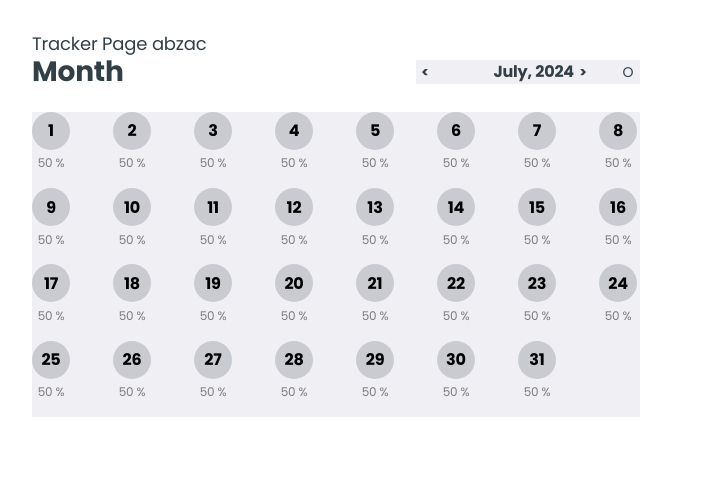
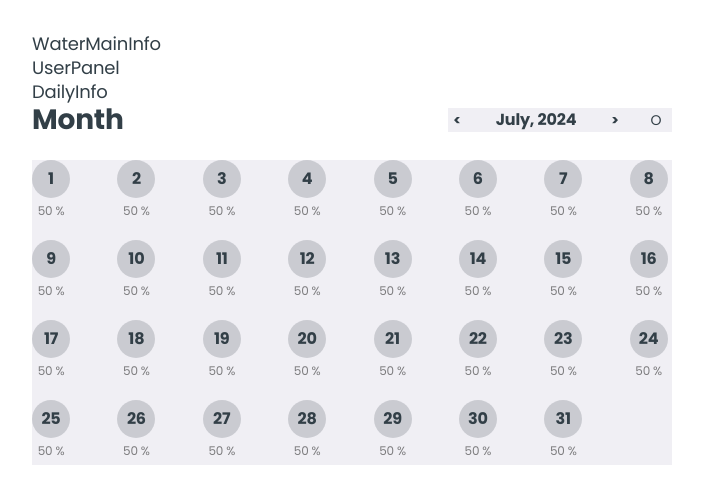
Before and after one commit to Vanlsh/project-AquaTrack-front, a React (Vite) app: page /tracker in a window 1280 px wide. Shown: the top 504 px of the page, without its empty margins (256-959 px from the left). Built offline with nearby package versions, Linux system fonts and the light colour scheme.

Commit message:
ready to pull

```diff
--- a/src/components/Calendar/Calendar.jsx
+++ b/src/components/Calendar/Calendar.jsx
@@ -1,10 +1,10 @@
 import { useState } from 'react';
-import { CalendarItem } from '../CalendarItem/CalendarItem.jsx';
+import CalendarItem from '../CalendarItem/CalendarItem.jsx';
 
 import { months } from '../../constants';
 import css from './Calendar.module.css';
 
-export const Calendar = ({ month, year }) => {
+const Calendar = ({ month, year }) => {
 	const [selectedIndex, setSelectedIndex] = useState(null);
 
 	const handleClick = (index) => {
@@ -44,3 +44,5 @@ export const Calendar = ({ month, year }) => {
 		</div>
 	);
 };
+
+export default Calendar;
--- a/src/components/Calendar/Calendar.module.css
+++ b/src/components/Calendar/Calendar.module.css
@@ -1,55 +1,41 @@
+@import '../../styles/variables.css';
+
 .container {
-	width: 608px;
-	height: 305px;
+	width: 303px;
+	min-height: 100px;
+
 	display: grid;
-	grid-template-columns: repeat(8, 81px);
+	grid-template-columns: repeat(7, 28px);
+	row-gap: 20px;
+	column-gap: 18px;
 
-	grid-column: 43px;
-	grid-row: 15px;
-
-	/* grid-auto-rows: 80px;
-	grid-auto-columns: 300px; */
-	background-color: #f0eff4;
+	background-color: var(--color-main-bg);
 }
 
-.day {
-	width: 38px;
-	height: 65px;
+@media screen and (min-width: 768px) {
+	.container {
+		width: 640px;
+		min-height: 100px;
+
+		display: grid;
+		grid-template-columns: repeat(8, calc((100% - 301px) / 8));
+		row-gap: 15px;
+		column-gap: 43px;
+
+		background-color: var(--color-main-bg);
+	}
 }
 
-.date {
-	display: flex;
-	justify-content: center;
-	align-items: center;
+@media screen and (min-width: 1440px) {
+	.container {
+		width: 608px;
+		height: 305px;
 
-	height: 38px;
-	width: 38px;
+		display: grid;
+		grid-template-columns: repeat(8, calc((100% - 301px) / 8));
+		row-gap: 15px;
+		column-gap: 43px;
 
-	font-size: 16px;
-	font-weight: bold;
-	color: black;
-	background-color: #ffffff;
-
-	border-radius: 50%;
-
-	cursor: pointer;
+		background-color: var(--color-main-bg);
+	}
 }
-.perc {
-	display: flex;
-	justify-content: center;
-	align-items: center;
-
-	width: 38px;
-	height: 27px;
-	font-size: 12px;
-	color: #2f2f2f99;
-}
-
-.perc_filled {
-	background-color: rgba(50, 63, 71, 0.2);
-}
-
-/* .active {
-	color: #9be1a0;
-	background-color: #323f47;
-} */
--- a/src/components/CalendarItem/CalendarItem.module.css
+++ b/src/components/CalendarItem/CalendarItem.module.css
@@ -1,17 +1,94 @@
-.container {
-	width: 608px;
-	height: 305px;
-	display: grid;
-	grid-template-columns: repeat(8, 81px);
+@import '../../styles/variables.css';
 
-	grid-column: 43px;
-	grid-row: 15px;
-
-	/* grid-auto-rows: 80px;
-	grid-auto-columns: 300px; */
-	background-color: #f0eff4;
+.day {
+	width: 28px;
+	height: 44px;
 }
 
+.date {
+	display: flex;
+	justify-content: center;
+	align-items: center;
+
+	width: 28px;
+	height: 28px;
+
+	font-size: 14px;
+	font-weight: bold;
+	color: var(--color-font-main);
+	background-color: var(--white);
+
+	border-radius: 50%;
+
+	cursor: pointer;
+}
+
+.perc {
+	display: flex;
+	justify-content: center;
+	align-items: center;
+
+	width: 28px;
+	height: 16px;
+	font-size: 10px;
+	color: #2f2f2f99;
+}
+
+.perc_filled {
+	background-color: rgba(50, 63, 71, 0.2);
+}
+
+.active {
+	color: var(--color-second-bg);
+	background-color: var(--color-font-main);
+}
+
+@media screen and (min-width: 768px) {
+	.day {
+		width: 38px;
+		height: 65px;
+	}
+
+	.date {
+		display: flex;
+		justify-content: center;
+		align-items: center;
+
+		height: 38px;
+		width: 38px;
+
+		font-size: 16px;
+		font-weight: bold;
+		color: var(--color-font-main);
+		background-color: var(--white);
+
+		border-radius: 50%;
+
+		cursor: pointer;
+	}
+
+	.perc {
+		display: flex;
+		justify-content: center;
+		align-items: center;
+
+		width: 38px;
+		height: 27px;
+		font-size: 12px;
+		color: #2f2f2f99;
+	}
+
+	.perc_filled {
+		background-color: rgba(50, 63, 71, 0.2);
+	}
+
+	.active {
+		color: #9be1a0;
+		background-color: #323f47;
+	}
+}
+
+@media screen and (min-width: 1440px) {
 	.day {
 		width: 38px;
 		height: 65px;
@@ -53,3 +130,4 @@
 		color: #9be1a0;
 		background-color: #323f47;
 	}
+}
--- a/src/components/CalendarPagination/CalendarPagination.jsx
+++ b/src/components/CalendarPagination/CalendarPagination.jsx
@@ -1,7 +1,7 @@
 import { months } from '../../constants';
 import css from './CalendarPagination.module.css';
 
-export const CalendarPagination = ({ month, year, setMonth, setYear }) => {
+const CalendarPagination = ({ month, year, setMonth, setYear }) => {
 	const selectedMonth = Object.keys(months)[month];
 
 	const Title = ({ title, styles }) => {
@@ -53,3 +53,5 @@ export const CalendarPagination = ({ month, year, setMonth, setYear }) => {
 		</div>
 	);
 };
+
+export default CalendarPagination;
--- a/src/components/CalendarPagination/CalendarPagination.module.css
+++ b/src/components/CalendarPagination/CalendarPagination.module.css
@@ -1,3 +1,123 @@
+@import '../../styles/variables.css';
+
+.calendar_title {
+	display: flex;
+	align-items: center;
+	width: 303px;
+	height: 24px;
+	margin-bottom: 24px;
+	padding-right: 0;
+}
+
+.month {
+	color: var(--color-font-main);
+	font-size: 20px;
+	font-weight: bold;
+}
+
+.btn {
+	width: 18px;
+	height: 18px;
+	display: inline-flex;
+	align-items: center;
+	justify-content: center;
+	background-color: var(--color-main-bg);
+	font-size: 14;
+	font-weight: bold;
+	color: var(--color-font-main);
+	border: none;
+	cursor: pointer;
+}
+
+.month_ind {
+	display: flex;
+	align-items: center;
+	background-color: var(--color-main-bg);
+	width: 194px;
+	height: 18px;
+	padding: 3px 0 3px 0;
+
+	font-size: 14px;
+	margin-left: auto;
+}
+
+.month_year {
+	width: 126px;
+	text-align: center;
+	font-size: 14px;
+	font-weight: bold;
+}
+
+.statistic_btn {
+	display: flex;
+	align-items: center;
+	justify-content: center;
+	width: 20px;
+	height: 20px;
+	margin-left: 16px;
+	cursor: pointer;
+}
+
+@media screen and (min-width: 768px) {
+	.calendar_title {
+		display: flex;
+		align-items: center;
+		width: 640px;
+		height: 32px;
+		margin-bottom: 24px;
+		padding-right: 0;
+	}
+
+	.month {
+		font-size: 28px;
+		font-weight: bold;
+	}
+
+	.btn {
+		width: 18px;
+		height: 18px;
+		display: inline-flex;
+		align-items: center;
+		justify-content: center;
+		background-color: var(--color-main-bg);
+		font-size: 16;
+		font-weight: bold;
+		color: var(--color-font-main);
+		border: none;
+		cursor: pointer;
+	}
+
+	.month_ind {
+		display: flex;
+		align-items: center;
+		background-color: var(--color-main-bg);
+		width: 224px;
+		height: 24px;
+		padding: 3px 0 3px 0;
+
+		font-size: 14px;
+		margin-left: auto;
+	}
+
+	.month_year {
+		width: 140px;
+		text-align: center;
+		font-size: 16px;
+		font-weight: bold;
+	}
+
+	.statistic_btn {
+		display: flex;
+		align-items: center;
+		justify-content: center;
+		width: 24px;
+		height: 24px;
+		margin-left: 20px;
+		cursor: pointer;
+	}
+}
+
+@media screen and (min-width: 1440px) {
 	.calendar_title {
 		display: flex;
 		align-items: center;
@@ -40,7 +160,7 @@
 
 	.month_year {
 		width: 140px;
-	text-align: end;
+		text-align: center;
 		font-size: 16px;
 		font-weight: bold;
 	}
@@ -54,3 +174,4 @@
 		margin-left: 24px;
 		cursor: pointer;
 	}
+}
--- a/src/components/DailyInfo/DailyInfo.jsx
+++ b/src/components/DailyInfo/DailyInfo.jsx
@@ -2,4 +2,4 @@ export const DailyInfo = () => {
 	return <div>DailyInfo</div>;
 };
 
-// export default DailyInfo;
+export default DailyInfo;
--- a/src/components/UserPanel/UserPanel.jsx
+++ b/src/components/UserPanel/UserPanel.jsx
@@ -1,5 +1,5 @@
-export const UserPanel = () => {
+const UserPanel = () => {
 	return <div>UserPanel</div>;
 };
 
-// export default UserPanel;
+export default UserPanel;
--- a/src/components/WaterDetailedInfo/WaterDetailedInfo.jsx
+++ b/src/components/WaterDetailedInfo/WaterDetailedInfo.jsx
@@ -1,15 +1,15 @@
-// import { UserPanel } from '../UserPanel/UserPanel.jsx';
-// import { DailyInfo } from '../DailyInfo/DailyInfo.jsx';
-import { MonthInfo } from '../MonthInfo/MonthInfo.jsx';
+import UserPanel from '../UserPanel/UserPanel.jsx';
+import DailyInfo from '../DailyInfo/DailyInfo.jsx';
+import MonthInfo from '../MonthInfo/MonthInfo.jsx';
 
-export const WaterDetailedInfo = () => {
+const WaterDetailedInfo = () => {
 	return (
 		<div>
-			{/* <UserPanel /> */}
-			{/* <DailyInfo /> */}
+			<UserPanel />
+			<DailyInfo />
 			<MonthInfo />
 		</div>
 	);
 };
 
-// export default WaterDetailedInfo;
+export default WaterDetailedInfo;
--- a/src/components/WaterMainInfo/WaterMainInfo.jsx
+++ b/src/components/WaterMainInfo/WaterMainInfo.jsx
@@ -1,5 +1,5 @@
-export const WaterMainInfo = () => {
+const WaterMainInfo = () => {
 	return <div>WaterMainInfo</div>;
 };
 
-// export default WaterMainInfo;
+export default WaterMainInfo;
--- a/src/pages/TrackerPage/TrackerPage.jsx
+++ b/src/pages/TrackerPage/TrackerPage.jsx
@@ -1,11 +1,10 @@
-// import { WaterMainInfo } from '../../components/WaterMainInfo/WaterMainInfo.jsx';
-import { WaterDetailedInfo } from '../../components/WaterDetailedInfo/WaterDetailedInfo.jsx';
+import WaterMainInfo from '../../components/WaterMainInfo/WaterMainInfo.jsx';
+import WaterDetailedInfo from '../../components/WaterDetailedInfo/WaterDetailedInfo.jsx';
 
 const TrackerPage = () => {
 	return (
 		<div>
-			{/* <WaterMainInfo /> */}
-			<p>Tracker Page abzac</p>
+			<WaterMainInfo />
 			<WaterDetailedInfo />
 		</div>
 	);
```
Also changed, not shown: src/components/CalendarItem/CalendarItem.jsx (+3 -7 lines), src/components/MonthInfo/MonthInfo.jsx (+5 -3 lines). Lines whose indentation alone changed are shown as unchanged.
